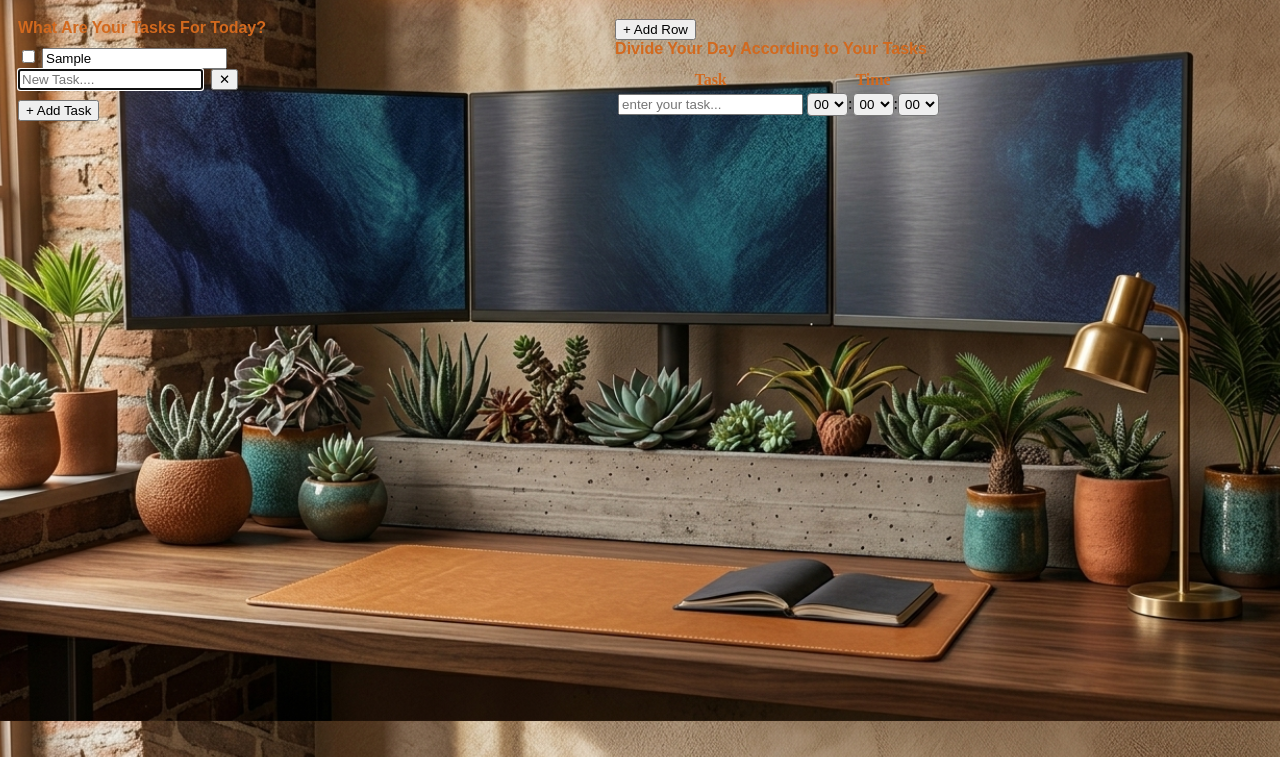
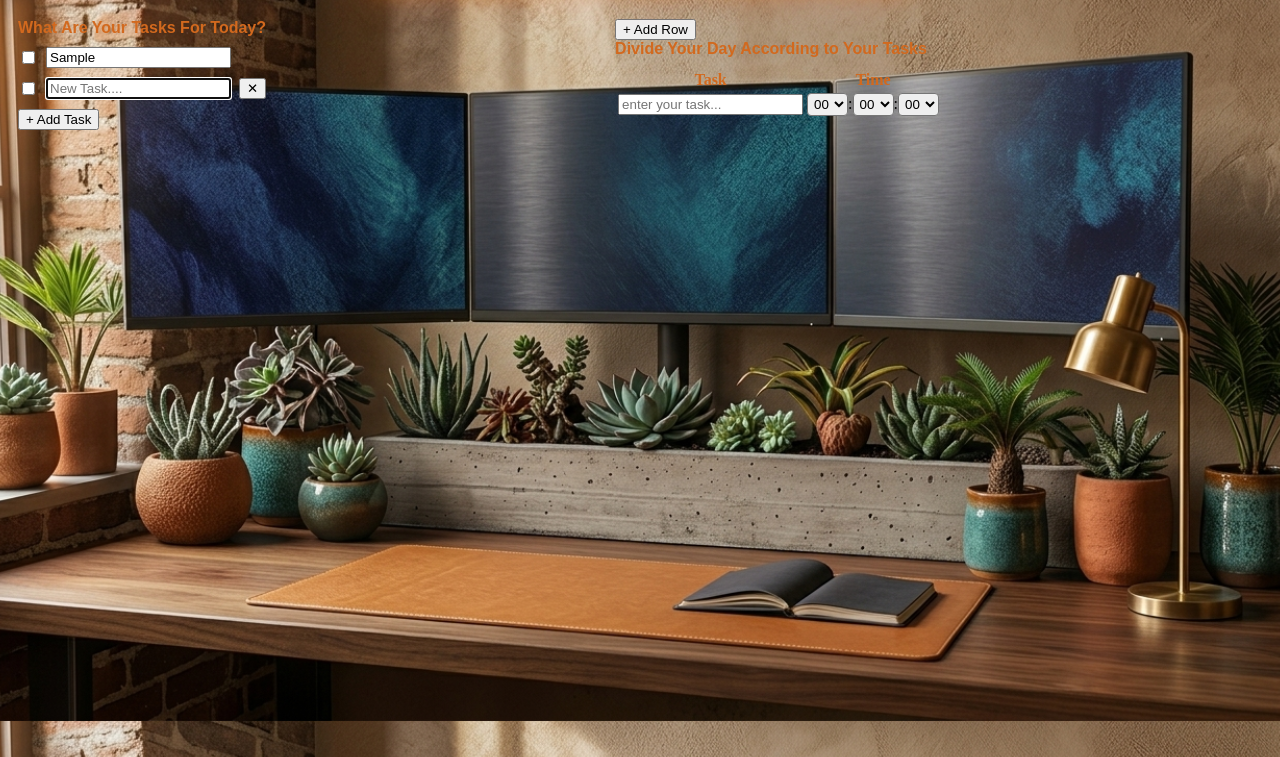
Before and after one commit to AnasBadawi19/To-Do-App, a plain HTML site: page workspace.html in a window 1280 px wide. Both pictures are taken after typing "Sample" into the empty fields and a click on the button "+ Add Task". Shown: the part 79-836 px from the top of the page. Drawn offline with Linux system fonts and the light colour scheme.

Commit message:
add checkbox to every task

```diff
--- a/script.js
+++ b/script.js
@@ -5,9 +5,13 @@ function createTaskRow(){
   const row = document.createElement("div");
   row.className = "task-row";
 
+  const checkbox = document.createElement("input");
+  checkbox.type = "checkbox";
+  checkbox.className = "task-checkbox";
+
   const input = document.createElement("input");
   input.type = "text";
-  input.className = "wchecklist";
+  input.className = "task-input";
   input.placeholder = "New Task....";
 
   const removeBtn = document.createElement("button");
@@ -17,6 +21,7 @@ function createTaskRow(){
     row.remove();
   });
 
+  row.appendChild(checkbox);
   row.appendChild(input);
   row.appendChild(removeBtn);
   container.appendChild(row);
--- a/workspace.html
+++ b/workspace.html
@@ -14,7 +14,10 @@
      <div id="wchecklist">
                  <p id="wp1"> What Are Your Tasks For Today?</p>
 
-    <input type="checkbox" id="task1"> <input type="text" class="task-input" placeholder="enter your task..."><br>
+    <div class="task-row">
+      <input type="checkbox" class="task-checkbox">
+      <input type="text" class="task-input" placeholder="enter your task...">
+    </div>
      <button id="task-btn">+ Add Task</button>
     </div>
 
```
